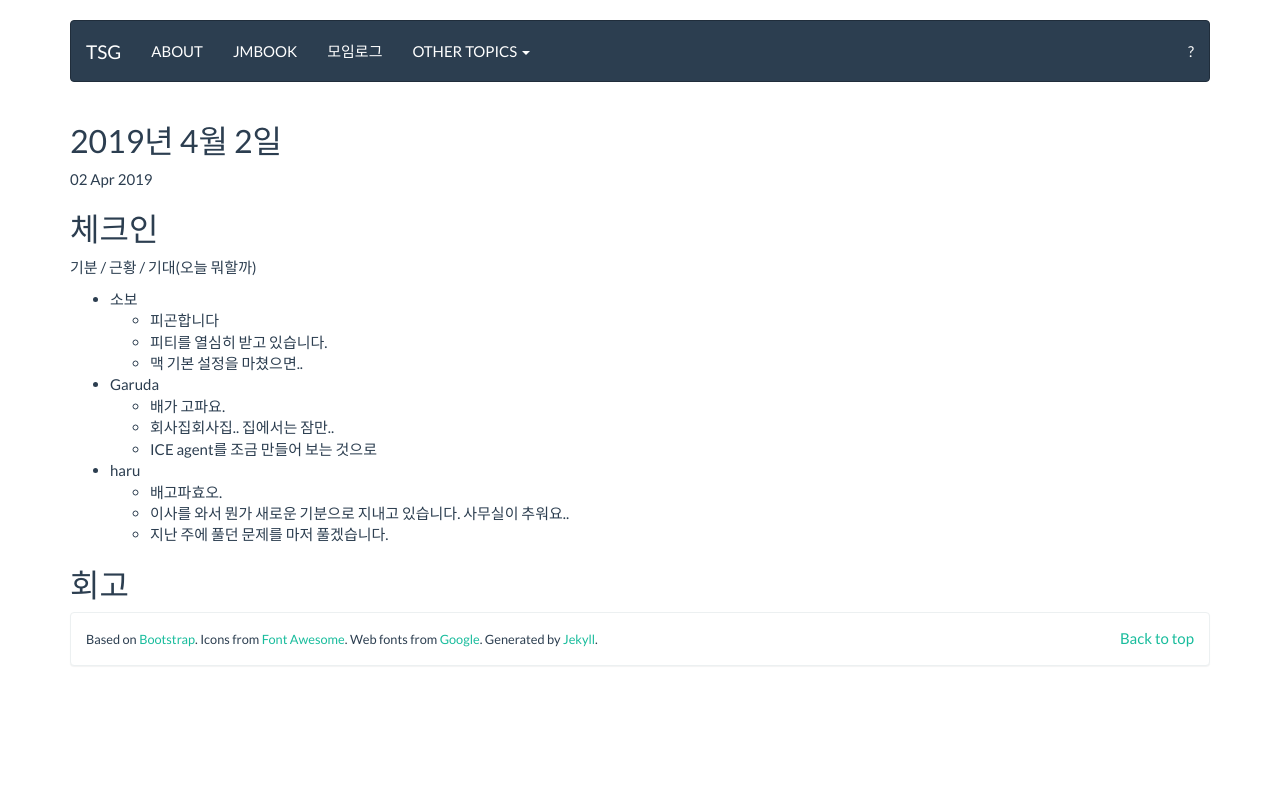
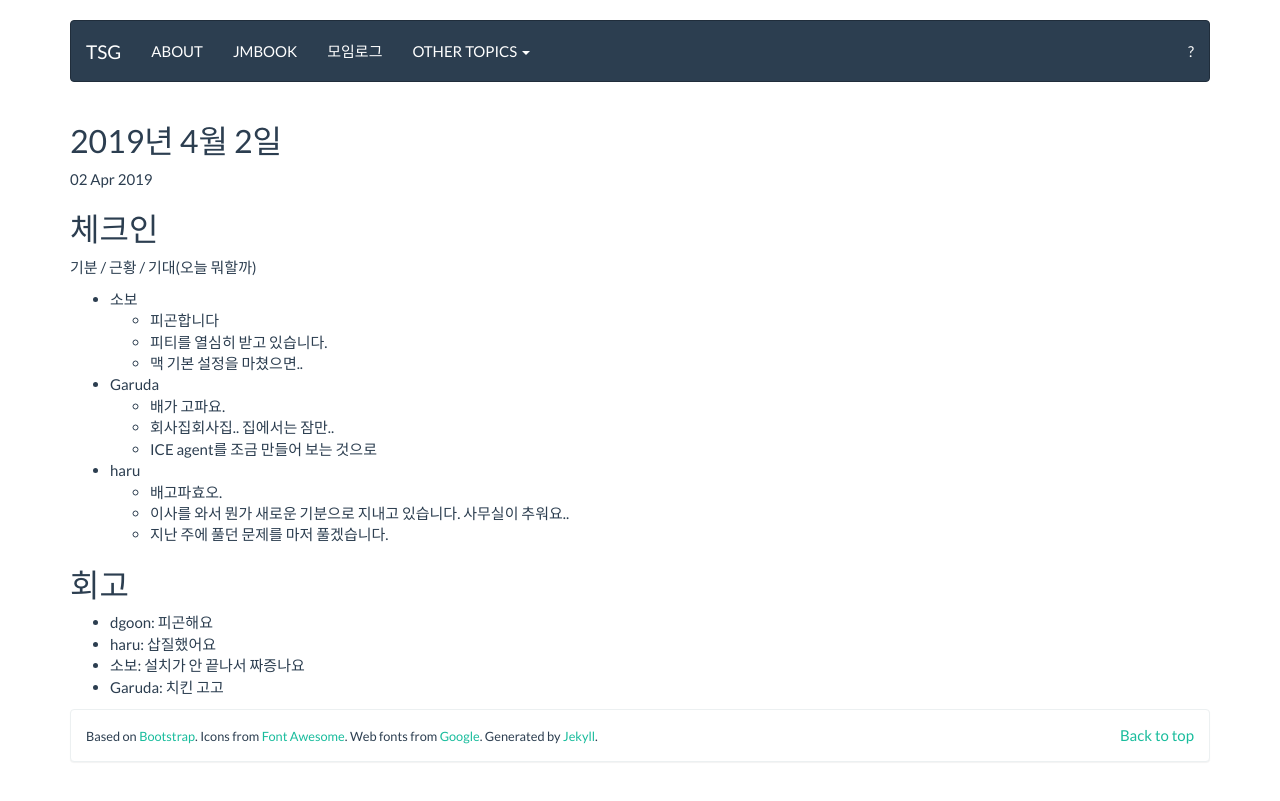
Before and after one commit to tuestudy/tuestudy.github.io, a Jekyll site: the page built from _posts/2019-04-02-meeting.markdown, in a window 1280 px wide. Shown: the top 801 px of the page. Built offline with Jekyll 4.4.1, drawn with Linux system fonts in a browser that asks for light colours.

Commit message:
2019/04/02 회고

```diff
--- a/_posts/2019-04-02-meeting.markdown
+++ b/_posts/2019-04-02-meeting.markdown
@@ -24,3 +24,8 @@
   * 지난 주에 풀던 문제를 마저 풀겠습니다.
 
 ## 회고
+
+* dgoon: 피곤해요
+* haru: 삽질했어요
+* 소보: 설치가 안 끝나서 짜증나요
+* Garuda: 치킨 고고
```
